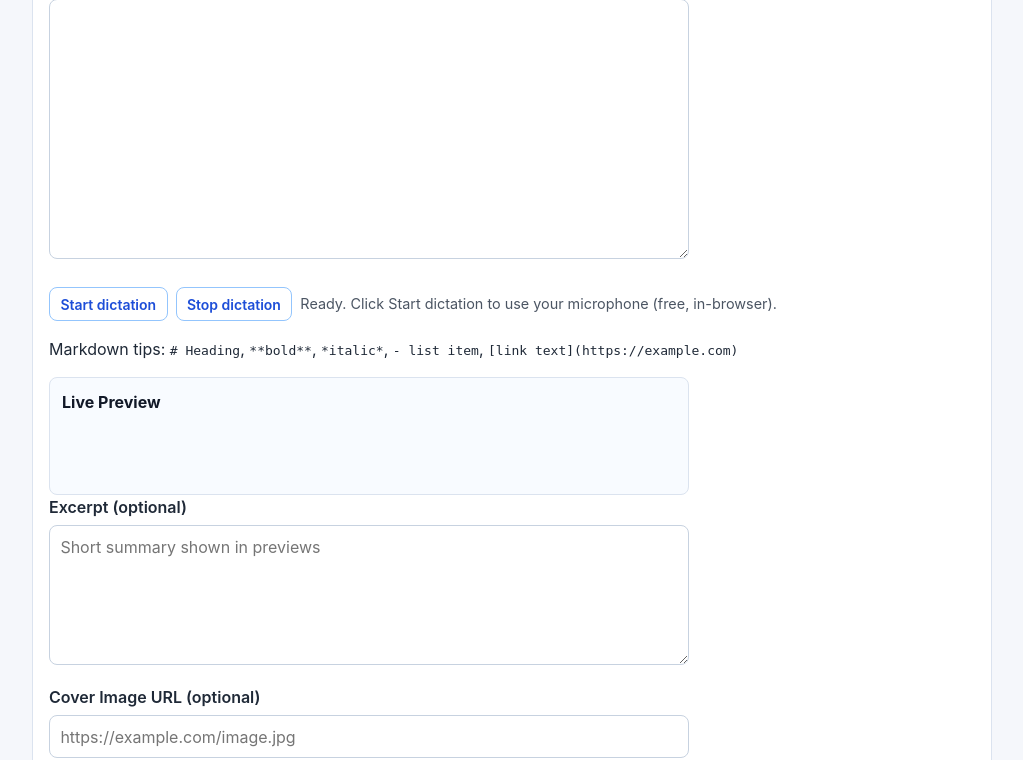
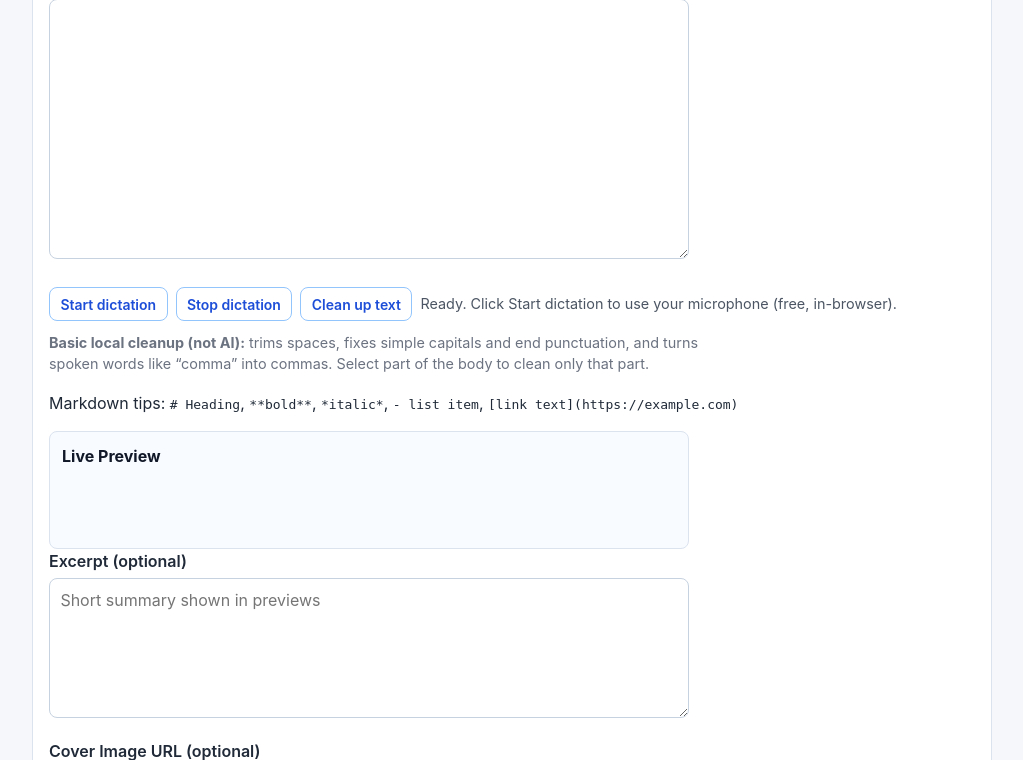
Before and after one commit to SrikarChittemsetty/voicepress, a Flask app: page /posts/new in a window 1280 px wide. Shown: the part 288-1048 px from the top of the page, without its empty margins (128-1151 px from the left). Run offline with Flask 3, Linux system fonts and the light colour scheme; the visitor is signed in with stand-in values (Sample User, id 1).

Commit message:
Add basic dictation text cleanup

```diff
--- a/src/static/editor.js
+++ b/src/static/editor.js
@@ -1,5 +1,5 @@
 /**
- * Post body editor: live Markdown preview + browser speech dictation.
+ * Post body editor: live Markdown preview + browser speech dictation + basic local text cleanup.
  *
  * Future: a paid or API-based transcription flow can add another button here
  * and call a backend route — see attachApiTranscriptionPlaceholder() below.
@@ -13,6 +13,127 @@
    */
   function attachApiTranscriptionPlaceholder() {
     // Example later: document.getElementById("api-transcribe").addEventListener("click", …);
+  }
+
+  /**
+   * Trim extra spaces/tabs on each line, collapse runs of spaces, tidy blank lines.
+   */
+  function trimExtraWhitespace(text) {
+    const lines = text.replace(/\r\n/g, "\n").split("\n");
+    const tidied = lines.map(function (line) {
+      return line.replace(/[ \t]+/g, " ").trim();
+    });
+    return tidied.join("\n").replace(/\n{3,}/g, "\n\n").trim();
+  }
+
+  /**
+   * Turn common spoken punctuation phrases into real characters (English, case-insensitive).
+   */
+  function applySpokenPunctuationPhrases(text) {
+    let t = text;
+    t = t.replace(/\s+new paragraph\s+/gi, "\n\n");
+    t = t.replace(/^\s*new paragraph\s+/i, "\n\n");
+    t = t.replace(/\s+new paragraph\s*$/i, "\n\n");
+
+    t = t.replace(/\s+exclamation point\s+/gi, "! ");
+    t = t.replace(/^\s*exclamation point\s+/i, "! ");
+    t = t.replace(/\s+exclamation point\s*$/i, "!");
+
+    t = t.replace(/\s+question mark\s+/gi, "? ");
+    t = t.replace(/^\s*question mark\s+/i, "? ");
+    t = t.replace(/\s+question mark\s*$/i, "?");
+
+    t = t.replace(/\s+period\s+/gi, ". ");
+    t = t.replace(/^\s*period\s+/i, ". ");
+    t = t.replace(/\s+period\s*$/i, ".");
+
+    t = t.replace(/\s+comma\s+/gi, ", ");
+    t = t.replace(/^\s*comma\s+/i, ", ");
+    t = t.replace(/\s+comma\s*$/i, ",");
+    return t;
+  }
+
+  /**
+   * Capitalize the first letter of the whole string and after . ! ? (followed by spaces).
+   * Also capitalizes the first letter after a block of newlines (new “paragraph”).
+   * Skips the very first character if it is not a plain lowercase letter (so Markdown like # or * is unchanged).
+   */
+  function capitalizeSentenceStarts(text) {
+    if (!text) {
+      return text;
+    }
+    let t = text;
+    const first = t.charAt(0);
+    if (/[a-z]/.test(first)) {
+      t = first.toUpperCase() + t.slice(1);
+    }
+    t = t.replace(/([.!?])\s+([a-z])/g, function (_, punct, letter) {
+      return punct + " " + letter.toUpperCase();
+    });
+    t = t.replace(/(\n+)([a-z])/g, function (_, newlines, letter) {
+      return newlines + letter.toUpperCase();
+    });
+    return t;
+  }
+
+  /**
+   * If the text does not end with common punctuation, add a final period (dictated prose).
+   */
+  function ensureSentenceEndingPunctuation(text) {
+    const trimmed = text.trim();
+    if (!trimmed) {
+      return text;
+    }
+    if (/[.!?…,;:)\]'"`-]$/.test(trimmed)) {
+      return trimmed;
+    }
+    return trimmed + ".";
+  }
+
+  /**
+   * Basic local cleanup for dictated or messy prose — rules only, no AI and no network.
+   * Intended for small stretches of text; not a grammar engine.
+   */
+  function applyBasicLocalCleanup(raw) {
+    let t = raw.replace(/\r\n/g, "\n");
+    t = applySpokenPunctuationPhrases(t);
+    t = trimExtraWhitespace(t);
+    t = capitalizeSentenceStarts(t);
+    t = ensureSentenceEndingPunctuation(t);
+    return t;
+  }
+
+  /**
+   * Runs cleanup on the current selection, or the whole body if nothing is selected.
+   */
+  function runCleanupOnBodyTextarea(textarea, onTextChanged) {
+    const start = textarea.selectionStart;
+    const end = textarea.selectionEnd;
+    const full = textarea.value;
+    const hasSelection = start !== end;
+
+    let cleaned;
+    let caretStart;
+    let caretEnd;
+    if (hasSelection) {
+      const chunk = full.substring(start, end);
+      cleaned = applyBasicLocalCleanup(chunk);
+      textarea.value = full.substring(0, start) + cleaned + full.substring(end);
+      caretStart = start;
+      caretEnd = start + cleaned.length;
+    } else {
+      cleaned = applyBasicLocalCleanup(full);
+      textarea.value = cleaned;
+      caretStart = 0;
+      caretEnd = cleaned.length;
+    }
+
+    textarea.selectionStart = caretStart;
+    textarea.selectionEnd = caretEnd;
+    textarea.dispatchEvent(new Event("input", { bubbles: true }));
+    if (typeof onTextChanged === "function") {
+      onTextChanged();
+    }
   }
 
   function escapeHtml(text) {
@@ -196,6 +317,7 @@
     const statusEl = document.getElementById("dictation-status");
     const startBtn = document.getElementById("dictation-start");
     const stopBtn = document.getElementById("dictation-stop");
+    const cleanupBtn = document.getElementById("cleanup-text-btn");
 
     if (!bodyTextarea || !previewEl || !statusEl || !startBtn || !stopBtn) {
       return;
@@ -209,11 +331,18 @@
     refreshPreview();
 
     attachBrowserDictation(bodyTextarea, refreshPreview, statusEl, startBtn, stopBtn);
+
+    if (cleanupBtn) {
+      cleanupBtn.addEventListener("click", function () {
+        runCleanupOnBodyTextarea(bodyTextarea, refreshPreview);
+      });
+    }
   }
 
   global.PostBodyEditor = {
     init: initPostBodyEditor,
     attachApiTranscriptionPlaceholder: attachApiTranscriptionPlaceholder,
+    applyBasicLocalCleanup: applyBasicLocalCleanup,
   };
 
   if (document.readyState === "loading") {
--- a/src/static/styles.css
+++ b/src/static/styles.css
@@ -210,6 +210,13 @@ li {
   flex: 1 1 200px;
   font-size: 0.9rem;
   color: #4b5563;
+}
+
+.cleanup-hint {
+  margin: 0.35rem 0 0.75rem;
+  font-size: 0.85rem;
+  line-height: 1.45;
+  max-width: 42rem;
 }
 
 /* Buttons (and links styled as buttons) */
--- a/src/templates/new_post.html
+++ b/src/templates/new_post.html
@@ -13,11 +13,17 @@
     <div>
       <label for="body">Body</label><br>
       <textarea id="body" name="body" rows="10" cols="60" required></textarea>
-      <div class="dictation-toolbar" aria-label="Voice dictation">
+      <div class="dictation-toolbar" aria-label="Voice dictation and text cleanup">
         <button type="button" class="btn btn-secondary btn-small" id="dictation-start">Start dictation</button>
         <button type="button" class="btn btn-secondary btn-small" id="dictation-stop" disabled>Stop dictation</button>
+        <button type="button" class="btn btn-secondary btn-small" id="cleanup-text-btn" title="Runs simple rules on the selection, or the whole body if nothing is selected">
+          Clean up text
+        </button>
         <p id="dictation-status" class="dictation-status" role="status"></p>
       </div>
+      <p class="cleanup-hint muted">
+        <strong>Basic local cleanup (not AI):</strong> trims spaces, fixes simple capitals and end punctuation, and turns spoken words like “comma” into commas. Select part of the body to clean only that part.
+      </p>
       <p>Markdown tips: <code># Heading</code>, <code>**bold**</code>, <code>*italic*</code>, <code>- list item</code>, <code>[link text](https://example.com)</code></p>
       <div class="markdown-preview">
         <h3>Live Preview</h3>
```
Also changed, not shown: src/templates/edit_post.html (+7 -1 lines).
